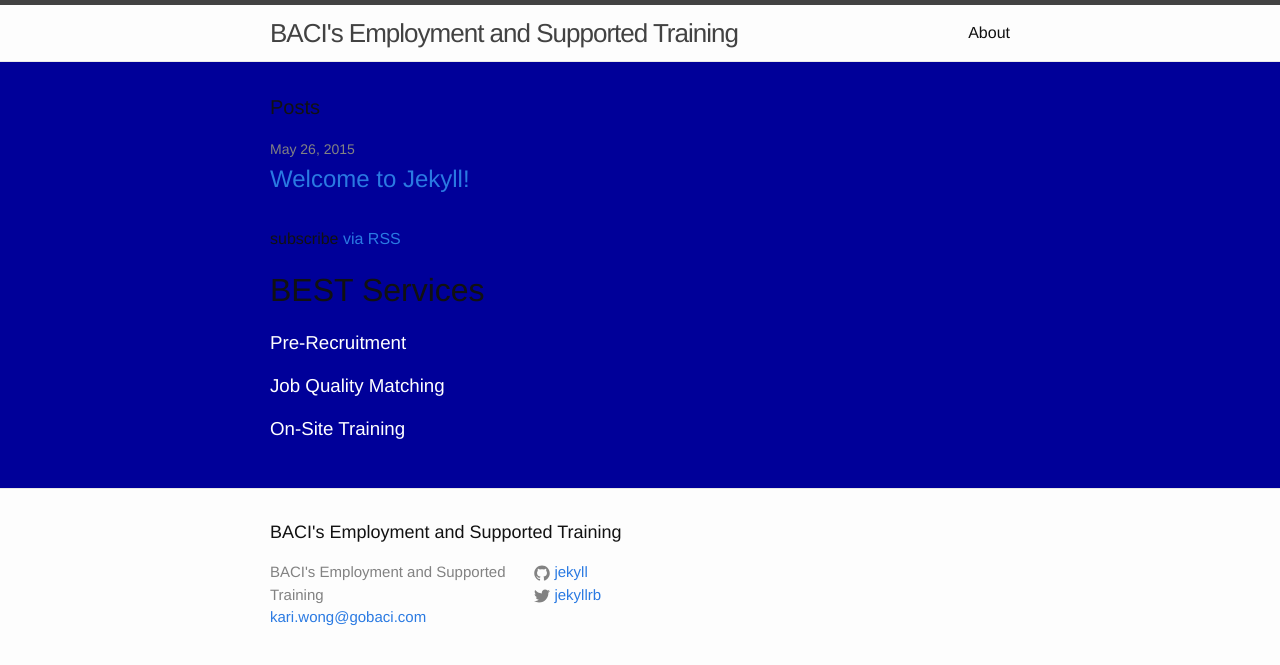
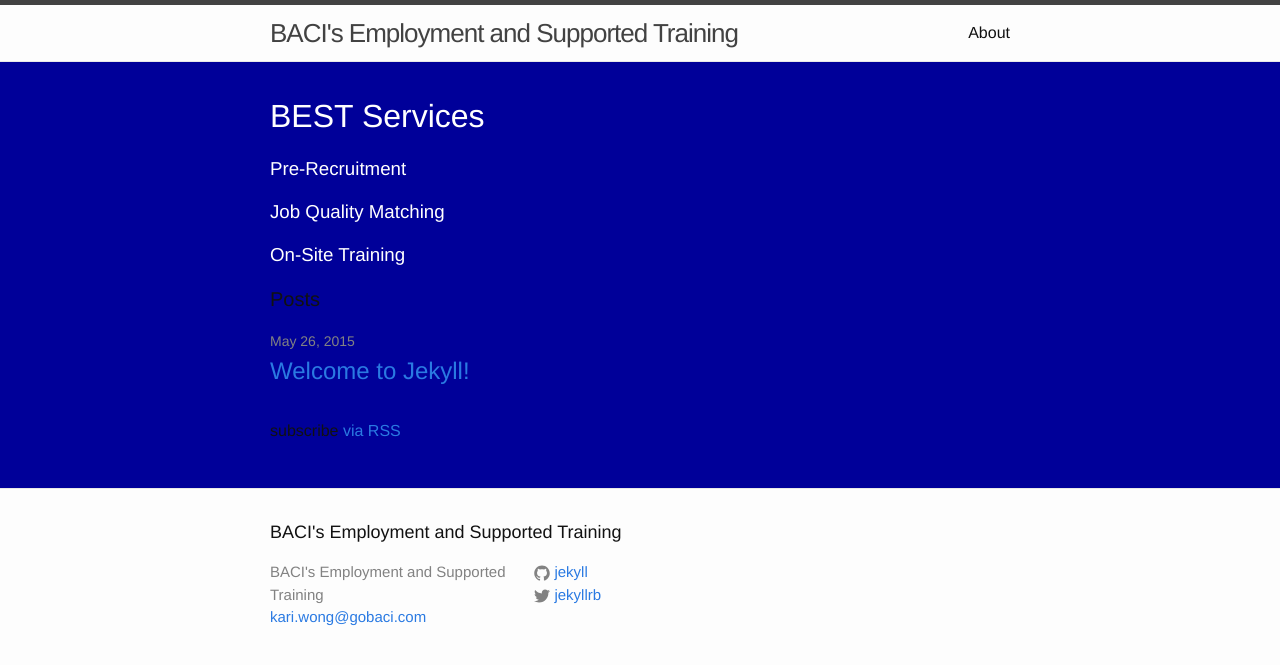
Before and after one commit to BACI-Employment/BACI-Employment.github.io, a Jekyll site: the page built from index.html, in a window 1280 px wide. Shown: the top 665 px of the page. Built offline with Jekyll 4.4.1, drawn with Linux system fonts in a browser that asks for light colours.

Commit message:
font color

```diff
--- a/_layouts/default.html
+++ b/_layouts/default.html
@@ -9,9 +9,9 @@
 
     <div class="page-content" style="background-color:#000099">
       <div class="wrapper">
-        {{ content }}
 
-        <h1>BEST Services</h1>
+
+        <h1 style="color:#fff;">BEST Services</h1>
 
         <div class="row" style="color:#fff;">
           <div class="col-md-4">
@@ -28,6 +28,8 @@
 
         </div>
 
+         {{ content }}
+
       </div>
     </div>
 
```
